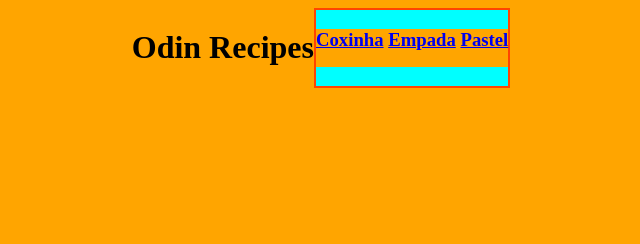
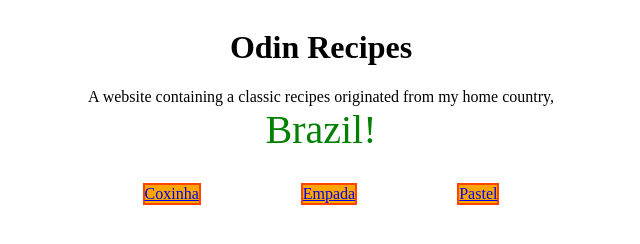
Before and after one commit to Vegeance-V/odin-recipes, a plain HTML site: page index.html in a window 1280 px wide. Shown: the whole page, without its empty margins (319-959 px from the left). Drawn offline with Linux system fonts and the light colour scheme.

Commit message:
Add styling in the project using css
- Center the text using css

- Add stylized boxes for the text options

- Add spacing in beetwen the text options

```diff
--- a/index.html
+++ b/index.html
@@ -10,14 +10,23 @@
 <body>
     <div class="center">
      <h1>Odin Recipes</h1>
+     <a> A website containing a classic recipes originated from my home country, <div class="greentext">Brazil!</div></a>
+    </div>
 
-    <div class="optionbox">
-    <h3>
+    <div class="positionbox">
+
+    <div class="optionstyle">
         <a href="./pg/coxinha-recipe.html">Coxinha</a>
+    </div>
+
+    <div class="optionstyle">
         <a href="./pg/empada-recipe.html">Empada</a>
+    </div>
+
+    <div class="optionstyle">
         <a href="./pg/pastel-recipe.html">Pastel</a>
-    </h3>
     </div>
+
     </div>
 
 </body>
--- a/style.css
+++ b/style.css
@@ -1,18 +1,29 @@
 * {
-    background-color: orange;
     box-sizing: border-box;
 }
 
 .center {
     display: flex;
     justify-content: center;
+    flex-direction: column;
+    align-items: center;
 }
 
-.optionbox {
+.positionbox {
     display: flex;
-    flex: 0 1 auto;
-    max-width: 200px;
     justify-content: center;
+    align-items: center;
+    gap: 100px;
+}
+
+.optionstyle {
+    background-color: orange;
     border: 2px solid orangered;
-    background-color: aqua;
 }
+
+.greentext {
+    color: green;
+    text-align: center;
+    font-size: 40px;
+    margin-bottom: 30px;
+}
```
